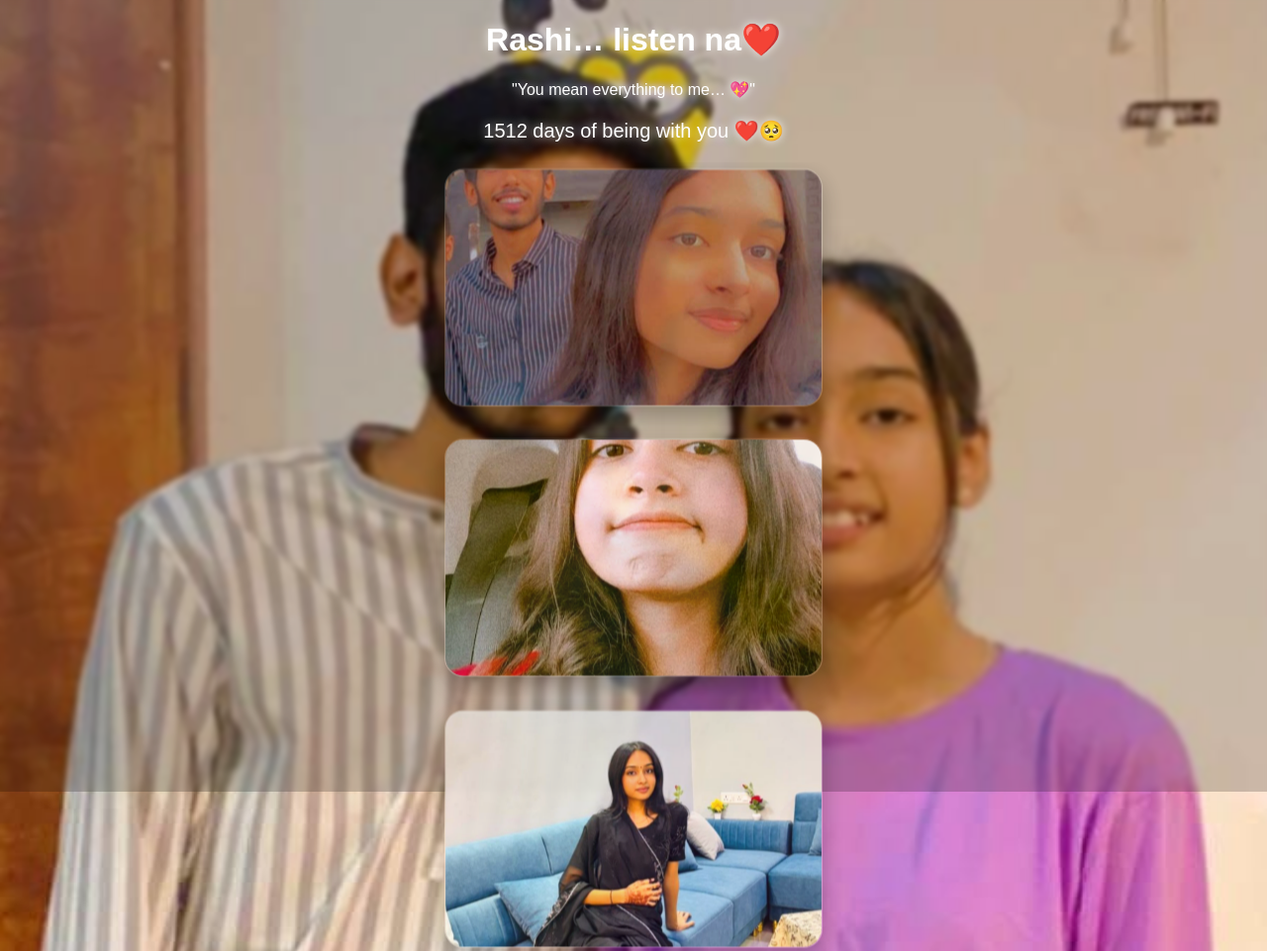
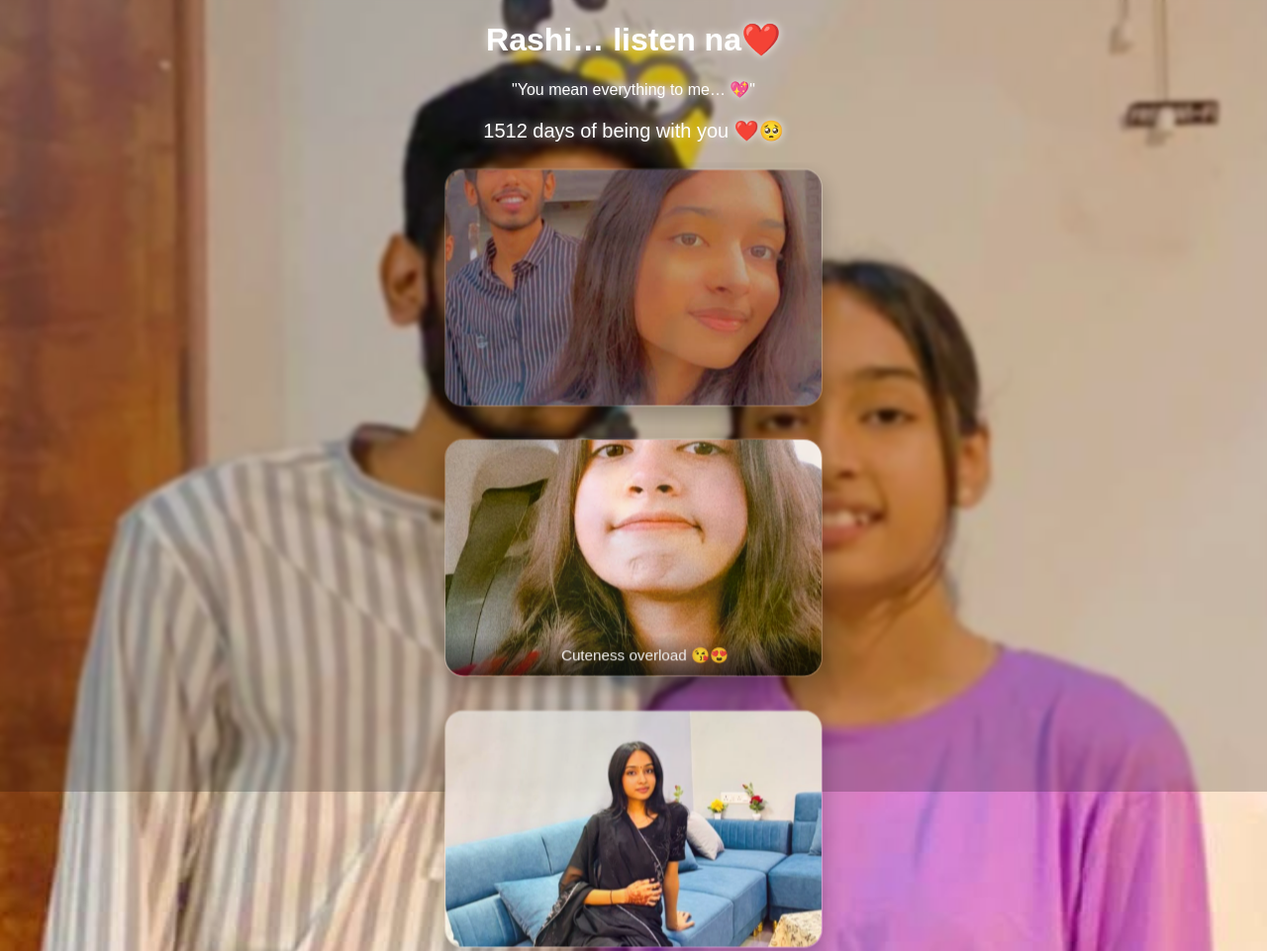
Before and after one commit to Ganduga/love-u, a plain HTML site: page index.html in a window 1280 px wide. Shown: the top 961 px of the page at 99% size. Drawn offline with Linux system fonts and the light colour scheme.

Commit message:
4 changes

```diff
--- a/index.html
+++ b/index.html
@@ -118,6 +118,7 @@ h1, p, h2 {
   opacity: 0.9;
 
   border: 1px solid rgba(255,255,255,0.2);
+  position : relative;
 }
 .photo:hover {
   transform: scale(1);
@@ -328,6 +329,23 @@ video {
 body.dim video {
   box-shadow: 0 0 40px rgba(201, 20, 89, 0.8);
 }
+
+
+.collage-caption {
+  position: absolute;
+  bottom: 0;
+  width: 100%;
+
+  padding: 12px;
+  text-align: center;
+
+  color: white;
+  font-size: 16px;
+
+  background: linear-gradient(to top, rgba(0,0,0,0.7), transparent);
+
+  border-radius: 0 0 20px 20px;
+}
 </style>
 </head>
 
@@ -357,8 +375,10 @@ body.dim video {
     <img src="c7.jpg">
     <img src="c8.jpg">
   </div>
+<div class="collage-caption">
+    Cuteness overload 😘😍
+  </div>
 
-  <p>Cuteness overload 😘😍</p>
   <span class="msg">Har photo mein tum hi tum ❤️</span>
 
 </div>
```
